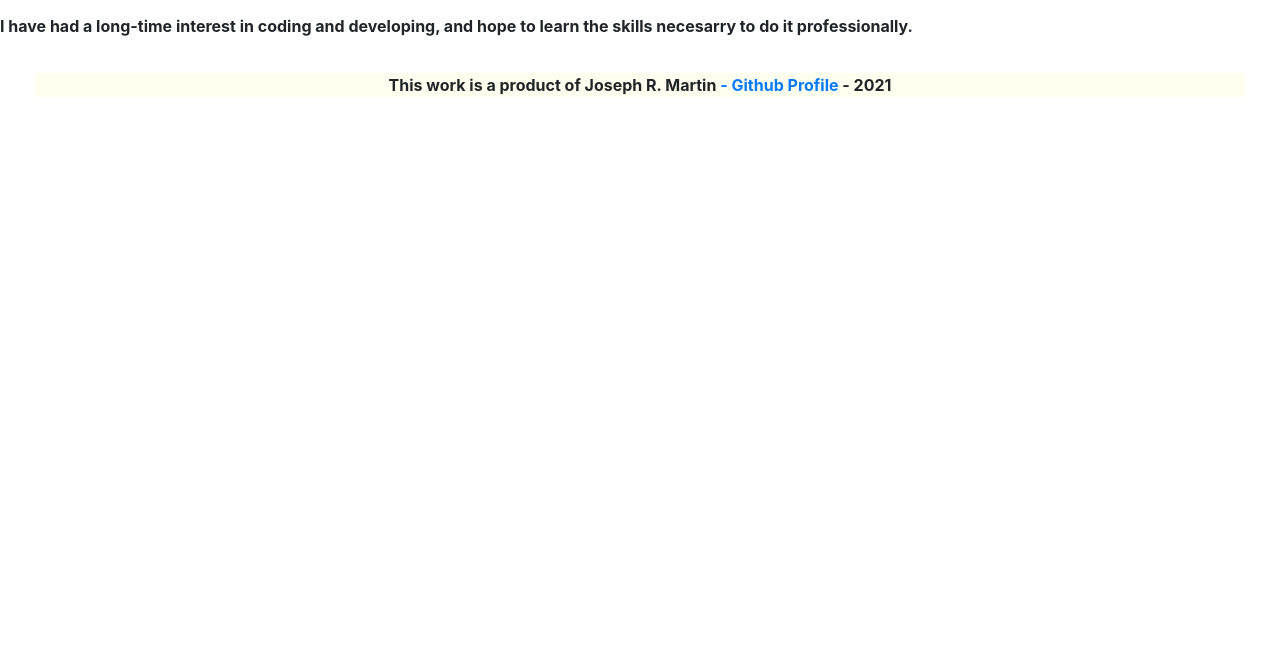
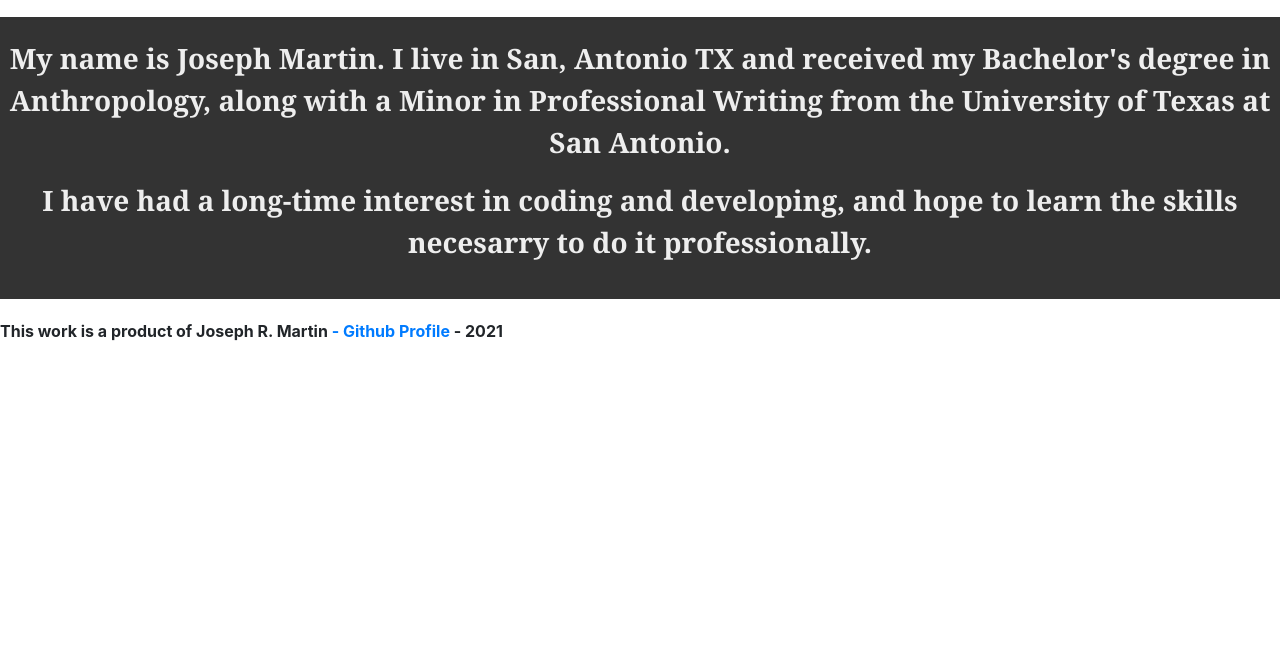
Before and after one commit to josephmartin721/JRM-ResponsivePortfolio, a website: page index.html in a window 1280 px wide. Shown: the part 130-800 px from the top of the page. Drawn offline with nearby package versions, Linux system fonts and the light colour scheme; a web font is replaced by a local one.

Commit message:
more css changes

```diff
--- a/index.html
+++ b/index.html
@@ -6,7 +6,7 @@
     <meta name="viewport" content="width=device-width, initial-scale=1.0">
     <link rel="stylesheet" href="https://stackpath.bootstrapcdn.com/bootstrap/4.1.3/css/bootstrap.min.css" integrity="sha384-MCw98/SFnGE8fJT3GXwEOngsV7Zt27NXFoaoApmYm81iuXoPkFOJwJ8ERdknLPMO" crossorigin="anonymous">
 <script src="https://stackpath.bootstrapcdn.com/bootstrap/4.1.3/js/bootstrap.min.js" integrity="sha384-ChfqqxuZUCnJSK3+MXmPNIyE6ZbWh2IMqE241rYiqJxyMiZ6OW/JmZQ5stwEULTy" crossorigin="anonymous"></script>
-<link rel="stylesheet" href="./assets/style.css">
+<link rel="stylesheet" href="./assets/style1.css">
 <link rel="preconnect" href="https://fonts.gstatic.com">
 <link rel="preconnect" href="https://fonts.gstatic.com">
 <link href="https://fonts.googleapis.com/css2?family=Potta+One&family=Yusei+Magic&display=swap" rel="stylesheet">
```
Also changed, not shown: JRM-Portfolio.html (+1 -1 lines), contact.html (+1 -1 lines).
